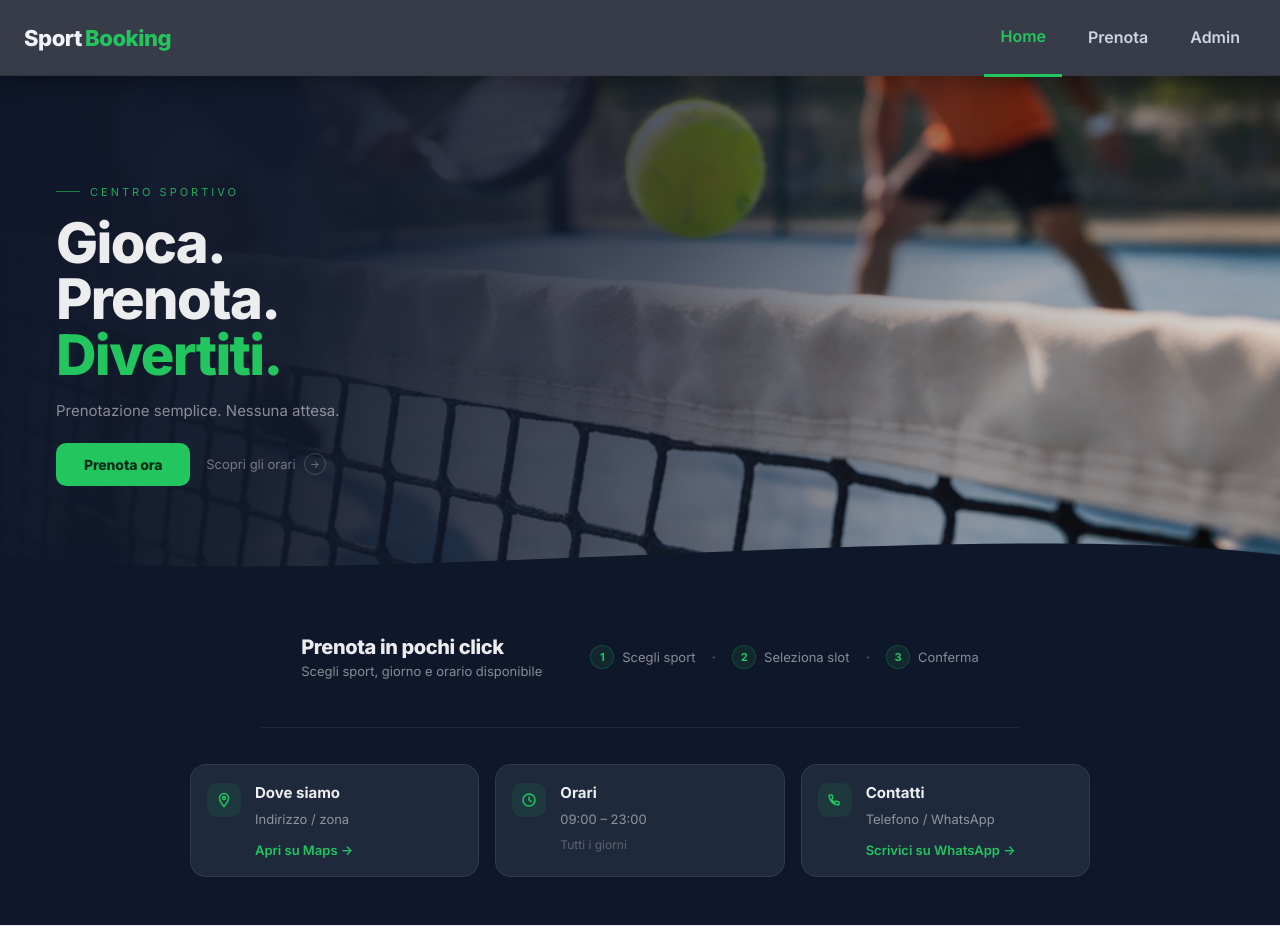
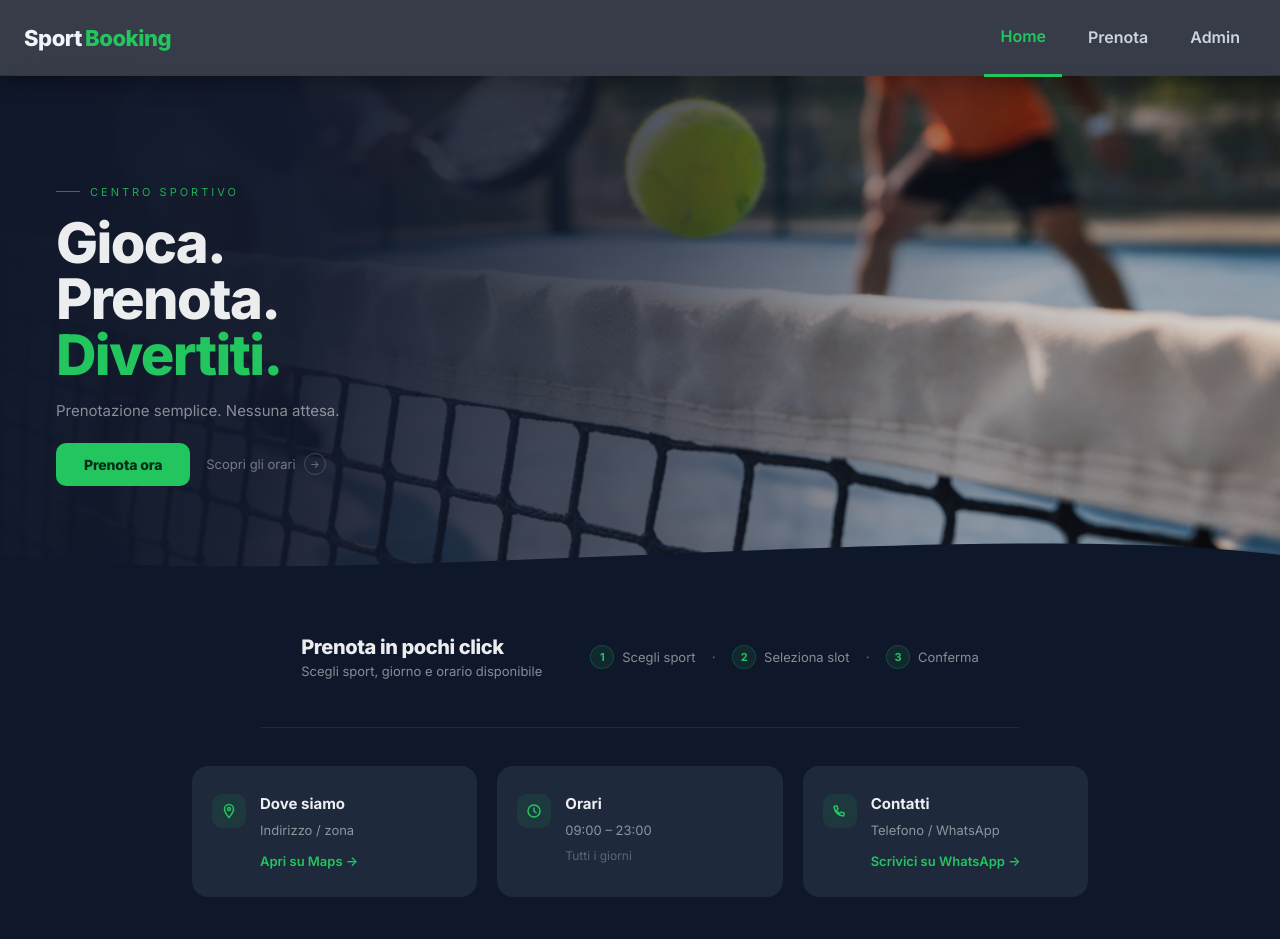
Before and after one commit to michelangelomancini4/sport-booking-system, a React (Vite) app in the folder frontend/: page / in a window 1280 px wide. Shown: the top 939 px of the page. Built offline with nearby package versions, Linux system fonts and the light colour scheme; no server answers; a web font is replaced by a local one.

Commit message:
feat(home): info cards hover gradient border effect, horizontal layout, uniform height

```diff
--- a/frontend/src/pages/HomePage.jsx
+++ b/frontend/src/pages/HomePage.jsx
@@ -67,6 +67,7 @@ export default function HomePage() {
             <section className={styles.cardsSection}>
                 <div className={styles.cardsContainer}>
                     <article className={styles.card}>
+                        <div className={styles.card2}>
                             <div className={styles.cardIcon}>
                                 <svg width="16" height="16" viewBox="0 0 16 16" fill="none" stroke="#22c55e" strokeWidth="1.5">
                                     <path d="M8 1.5C5.5 1.5 3.5 3.5 3.5 6c0 3.5 4.5 8.5 4.5 8.5s4.5-5 4.5-8.5c0-2.5-2-4.5-4.5-4.5z" />
@@ -80,9 +81,12 @@ export default function HomePage() {
                                     Apri su Maps →
                                 </a>
                             </div>
+                        </div>
                     </article>
 
                     <article className={styles.card}>
+                        <div className={styles.card2}>
+
                             <div className={styles.cardIcon}>
                                 <svg width="16" height="16" viewBox="0 0 16 16" fill="none" stroke="#22c55e" strokeWidth="1.5">
                                     <circle cx="8" cy="8" r="6" />
@@ -94,9 +98,12 @@ export default function HomePage() {
                                 <p className={styles.cardText}>09:00 – 23:00</p>
                                 <p className={styles.cardHint}>Tutti i giorni</p>
                             </div>
+                        </div>
                     </article>
 
                     <article className={styles.card}>
+                        <div className={styles.card2}>
+
                             <div className={styles.cardIcon}>
                                 <svg width="16" height="16" viewBox="0 0 16 16" fill="none" stroke="#22c55e" strokeWidth="1.5">
                                     <path d="M3 3h2l1 3-1.5 1.5a9 9 0 003 3L9 9l3 1v2a1 1 0 01-1 1A11 11 0 012 4a1 1 0 011-1z" />
@@ -109,7 +116,9 @@ export default function HomePage() {
                                     Scrivici su WhatsApp →
                                 </a>
                             </div>
+                        </div>
                     </article>
+
                 </div>
             </section>
 
--- a/frontend/src/pages/HomePage.module.css
+++ b/frontend/src/pages/HomePage.module.css
@@ -278,19 +278,39 @@
     max-width: 900px;
     margin: 0 auto;
     padding: 0;
+    align-items: stretch;
+
 }
 
 .card {
     flex: 1;
-    background: var(--card);
-    border: 1px solid var(--border);
+    display: flex;
+    flex-direction: column;
+    background-image: linear-gradient(163deg, transparent 0%, transparent 100%);
     border-radius: 16px;
-    padding: 18px 16px;
+    transition: background-image 0.3s ease, box-shadow 0.3s ease;
+}
+
+.card:hover {
+    background-image: linear-gradient(163deg, rgba(34, 197, 94, 0.5) 0%, rgba(5, 46, 22, 0.3) 100%);
+    box-shadow: 0px 0px 30px 1px rgba(0, 255, 119, 0.163);
+}
+
+.card2 {
+    flex: 1;
+    background-color: #1e293b;
+    transition: all .2s;
+    padding: 28px 20px;
     display: flex;
     flex-direction: row;
     align-items: flex-start;
     gap: 14px;
+    border-radius: 16px;
+    margin: 2px;
 }
+
+
+
 
 .cardBody {
     display: flex;
```
Lines whose indentation alone changed are shown as unchanged.
